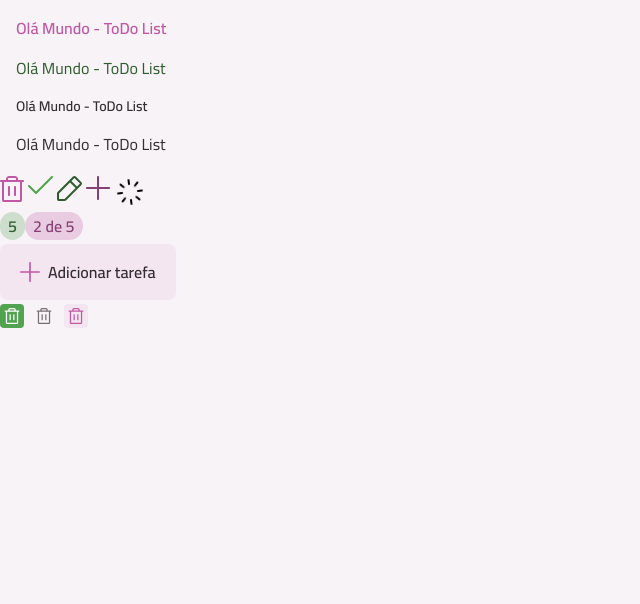
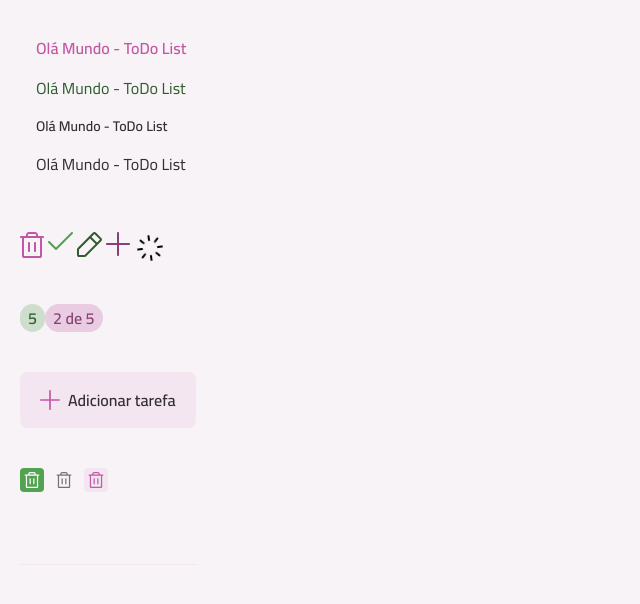
Before and after one commit to francelinom/todo-react, a React (Vite) app: page / in a window 1280 px wide. Shown: the top 604 px of the page, without its empty margins (0-640 px from the left). Built offline with nearby package versions, Linux system fonts and the light colour scheme.

Commit message:
- feat: add component input text

```diff
--- a/src/App.tsx
+++ b/src/App.tsx
@@ -7,12 +7,13 @@ import Badge from "./components/badge";
 import Button from "./components/button";
 import ButtonIcon from "./components/button-icon";
 import Icon from "./components/icon";
+import InputText from "./components/input-text";
 import Text from "./components/Text";
 
 export default function App() {
 
   return (
-    <div className="grid gap-1">
+    <div className="grid gap-10 m-5">
       <div className="flex flex-col gap-4 p-4">
         <Text variant="body-md-bold" className="text-pink-base">
           Olá Mundo - ToDo List
@@ -53,6 +54,10 @@ export default function App() {
         <ButtonIcon icon={TrashIcon} variant="tertiary">Adicionar tarefa</ButtonIcon>
         <ButtonIcon icon={TrashIcon} variant="secondary">Adicionar tarefa</ButtonIcon>
       </div>
+
+      <div>
+        <InputText/>
+      </div>
     </div>
   )
 }
--- /dev/null
+++ b/src/components/input-text.tsx
@@ -0,0 +1,32 @@
+import { cx, cva, type VariantProps } from "class-variance-authority";
+
+import { textVariants } from "./Text";
+
+export const inputTextVariants = cva(`
+    border-b border-solid border-gray-200 focus:border-pink-base
+    bg-transparent outline-none
+    `, {
+    variants: {
+        size: {
+            md: "pb-2 px-2"
+        },
+        disabled: {
+            true: "pointer-events-none"
+        },
+    },
+    defaultVariants: {
+        size: "md",
+        disabled: false
+    }
+})
+
+interface InputTextProps extends VariantProps<typeof inputTextVariants>, Omit<React.ComponentProps<"input">, "size" | "disabled"> {
+
+}
+
+export default function InputText({ size, className, disabled, ...props }: InputTextProps) {
+    return <input
+        className={cx(inputTextVariants({ size, disabled }), textVariants(), className)}
+        {...props}
+    />;
+}
```
